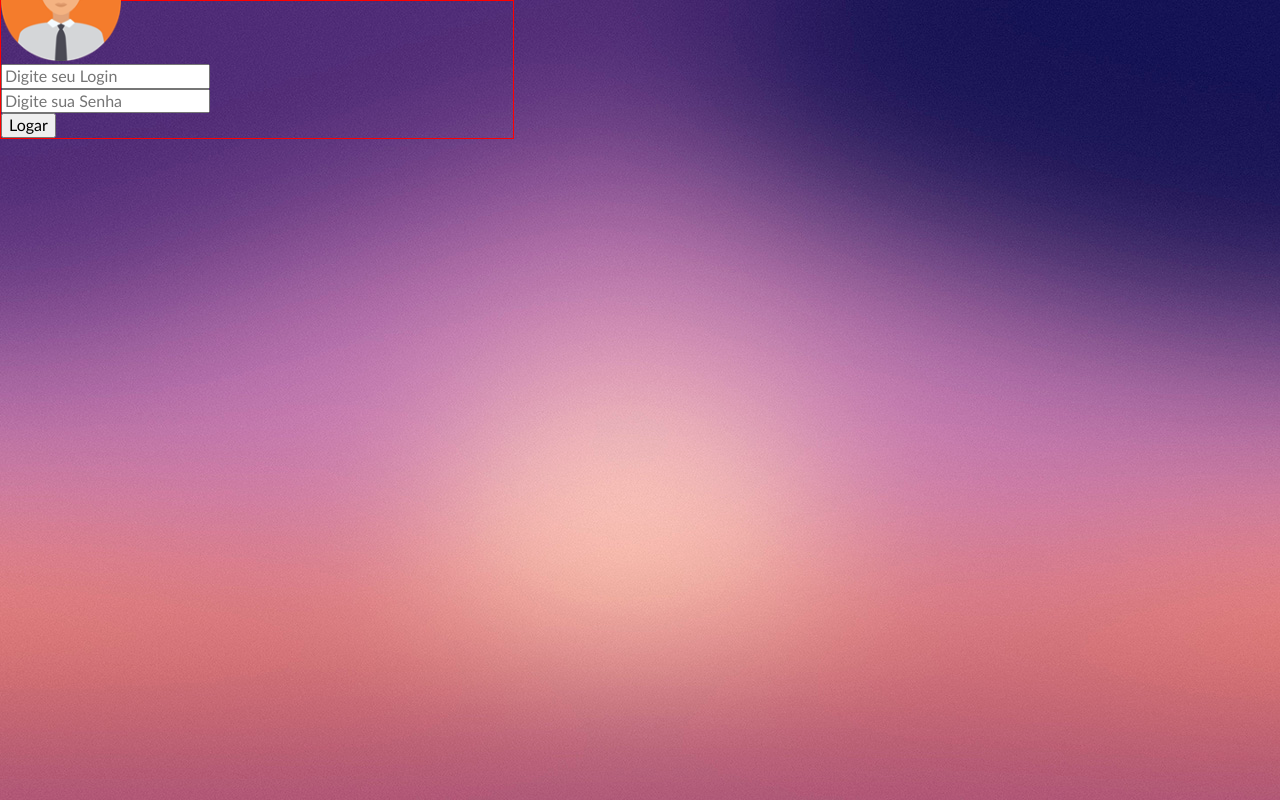
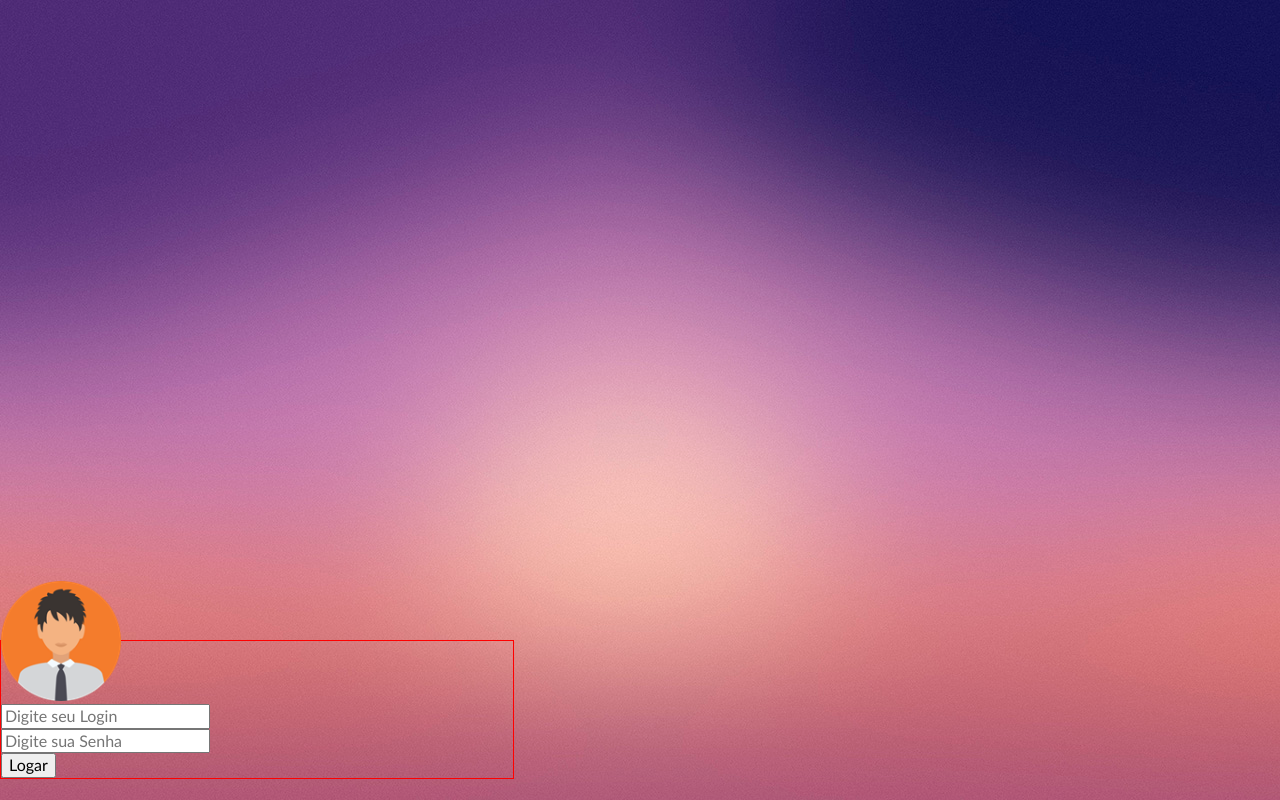
Before and after one commit to drinllyn/Aulas, a PHP site: page /Aulas-curso/form/index.html in a window 1280 px wide. Run offline with PHP 8.4, Linux system fonts and the light colour scheme.

```diff
--- a/Aulas-curso/form/css/form.css
+++ b/Aulas-curso/form/css/form.css
@@ -7,6 +7,8 @@ body{
     border: red solid 1px;
     width: 40%;
     height: 40%;
+    margin-top: 50%;
+    align-items: center;
 }
 
 #container img{
```
